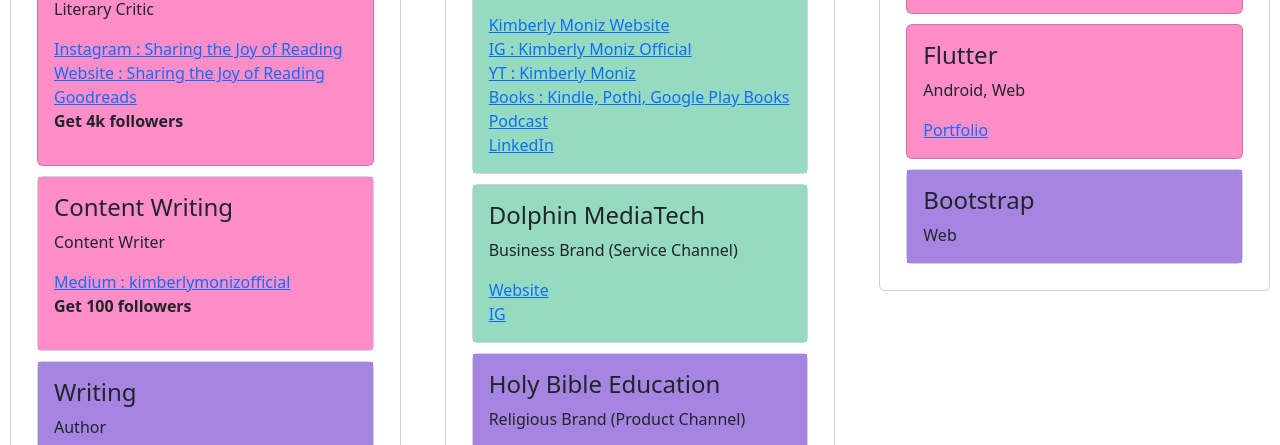
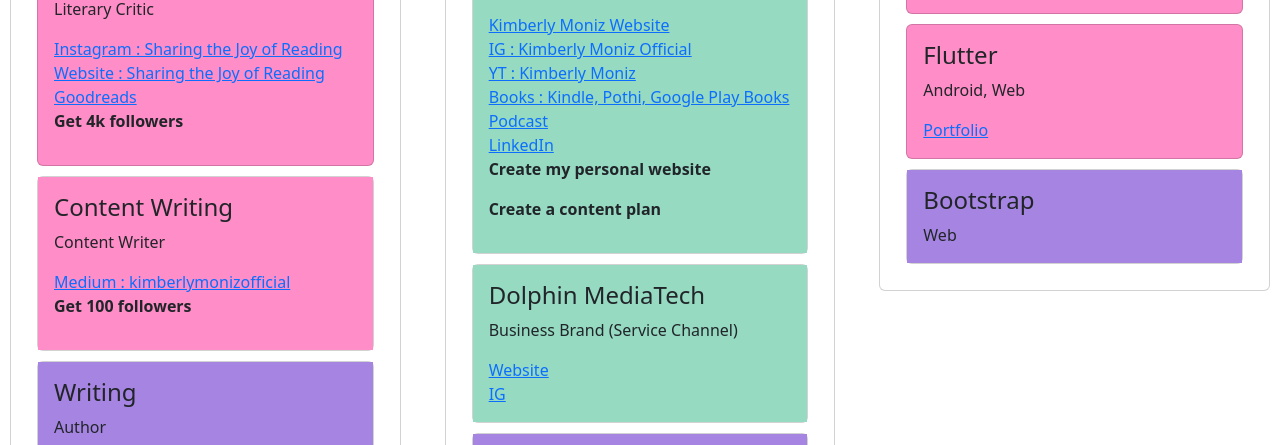
Before and after one commit to KimberlyMoniz/LifeDashboard, a plain HTML site: page index.html in a window 1280 px wide. Shown: the part 285-730 px from the top of the page. Drawn offline with nearby package versions, Linux system fonts and the light colour scheme.

Commit message:
Update index.html

```diff
--- a/index.html
+++ b/index.html
@@ -93,6 +93,9 @@
                 <a href="#" class="card-link">Books : Kindle, Pothi, Google Play Books</a><br>
                 <a href="#" class="card-link">Podcast</a><br>
                 <a href="#" class="card-link">LinkedIn</a><br>
+                <blockquote><b>Create my personal website</b></blockquote>
+              <blockquote><b>Create a content plan</b></blockquote>
+
 
             </div>
           </div>
```
